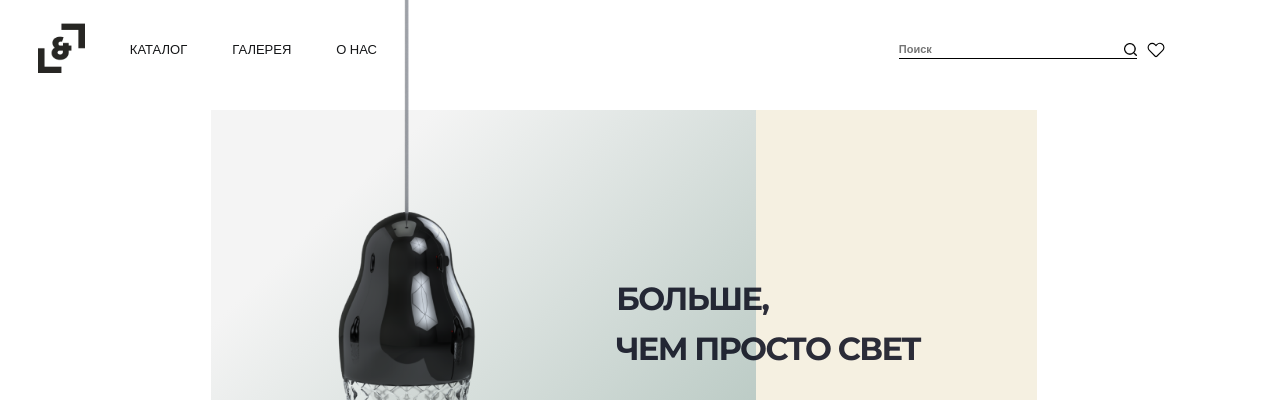
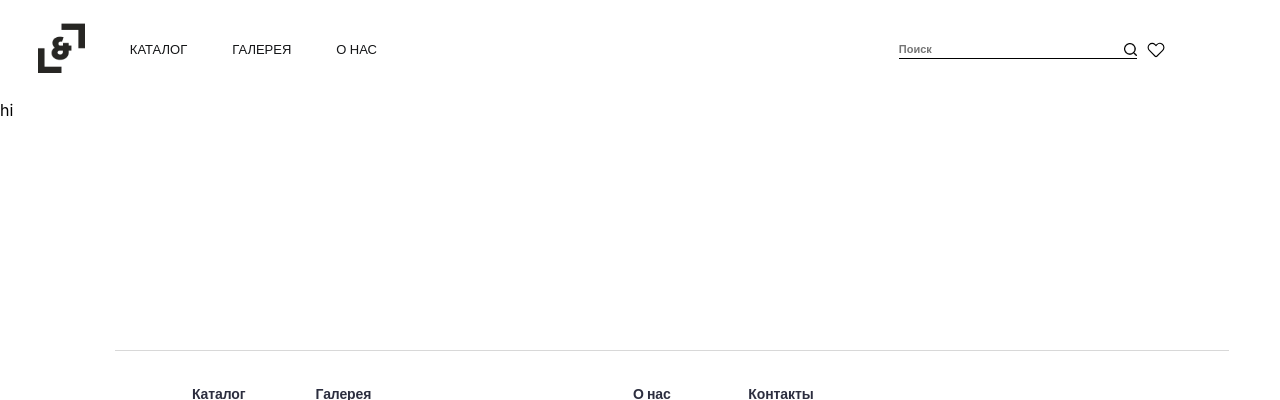
Before and after one commit to LexaMart/Lite_and_Light, a React (Create React App) app: page /catalog/0001 in a window 1280 px wide. Shown: the top 400 px of the page. Built offline with nearby package versions, Linux system fonts and the light colour scheme.

Commit message:
add product

```diff
--- a/src/App/Routing.js
+++ b/src/App/Routing.js
@@ -2,6 +2,7 @@ import React from "react";
 import { Routes, Route } from "react-router-dom";
 import { Main } from "../pages/main";
 import { Catalog } from "../pages/catalog";
+import { Product } from "../pages/product";
 import { Favorites } from "../pages/favorites";
 import { AboutUs } from "../pages/aboutUs";
 import { Gallery } from "../pages/gallery";
@@ -11,7 +12,8 @@ export const Routing = ({ ...props }) => {
     <Routes>
       <Route path="/" element={<Main />} />
       <Route path="*" element={<Main />} />
-      <Route path="/catalog" element={<Catalog />} />
+      <Route path="/catalog" element={<Catalog />}></Route>
+      <Route path="/catalog/:id" element={<Product />} />
       <Route path="/favorites" element={<Favorites />} />
       <Route path="/about" element={<AboutUs />} />
       <Route path="/galery" element={<Gallery />} />
--- a/src/components/catalogItem/index.js
+++ b/src/components/catalogItem/index.js
@@ -22,7 +22,7 @@ export const CatalogItem = ({ ...props }) => {
       data-aos-offset="-300"
       data-aos-anchor-placement="top-bottom"
     >
-      <NavLink to="/catalog">
+      <NavLink to={props.id}>
         <img className="catalog-table-item-img" src={props.image}></img>
       </NavLink>
       <div className="catalog-table-item-box">
--- /dev/null
+++ b/src/pages/product/index.js
@@ -0,0 +1,10 @@
+import React, { useEffect } from "react";
+//import "./index.css";
+
+export const Product = ({ ...props }) => {
+  return (
+    <div className="wraper">
+      <div className="product">hi</div>
+    </div>
+  );
+};
```
